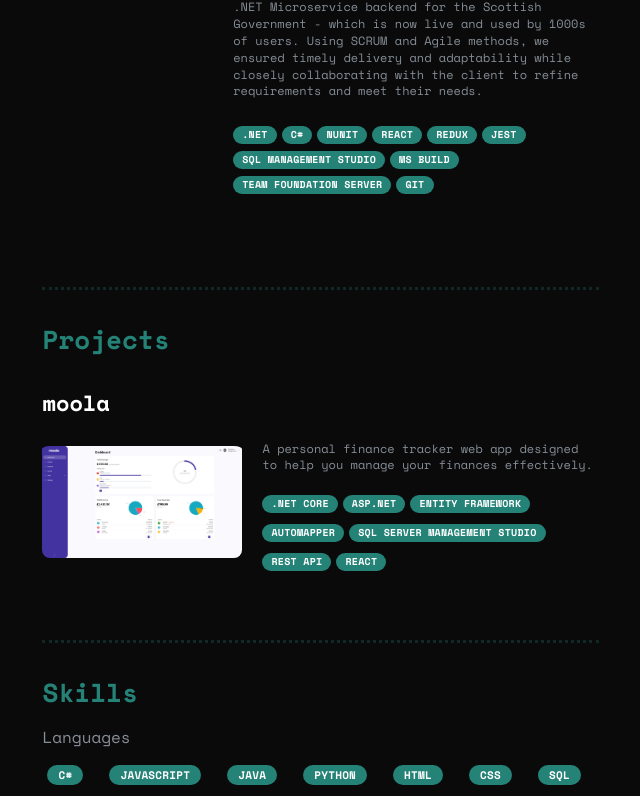
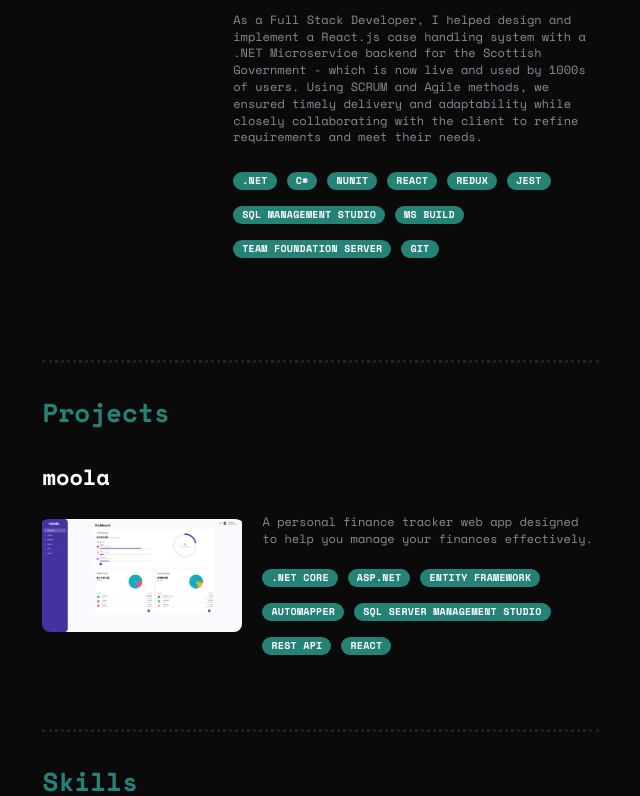
Before and after one commit to DylanMcCaw/portfolio-webpage, a React (Vite) app: page / in a window 1280 px wide. Shown: the part 1404-2200 px from the top of the page, without its empty margins (478-1118 px from the left). Built offline with nearby package versions, Linux system fonts and the light colour scheme; some icons are missing.

Commit message:
UI tweaks

```diff
--- a/src/components/Experience.jsx
+++ b/src/components/Experience.jsx
@@ -49,7 +49,7 @@ function Experience() {
               </Text>
               <div style={{ marginTop: '20px', marginBottom: '60px'}}>
                 {experience.skills.map((skill, skillIndex) => (
-                  <Badge key={skillIndex} color="#248277" size="sm" style={{ marginRight: '5px' }}>
+                  <Badge key={skillIndex} color="#248277" size="sm" style={{ marginRight: '10px', marginBottom: '10px'}}>
                     {skill}
                   </Badge>
                 ))}
--- a/src/components/Projects.jsx
+++ b/src/components/Projects.jsx
@@ -54,7 +54,7 @@ function Projects() {
                 </Text>
                 <div>
                   {project.skills.map((skill, skillIndex) => (
-                    <Badge key={skillIndex} color="#248277" size="sm" style={{ marginRight: '5px', marginBottom: '5px' }}>
+                    <Badge key={skillIndex} color="#248277" size="sm" style={{ marginRight: '10px', marginBottom: '10px' }}>
                       {skill}
                     </Badge>
                   ))}
--- a/src/components/Skills.jsx
+++ b/src/components/Skills.jsx
@@ -48,7 +48,7 @@ function Skills() {
           </Text>
           <Group spacing="xs" style={{ flexWrap: 'wrap' }}>
             {skills.map((skill, index) => (
-              <Badge key={index} color="#248277" size="md" style={{ margin: '5px' }}>
+              <Badge key={index} color="#248277" size="md" style={{ margin: '1px' }}>
                 {skill}
               </Badge>
             ))}
```
